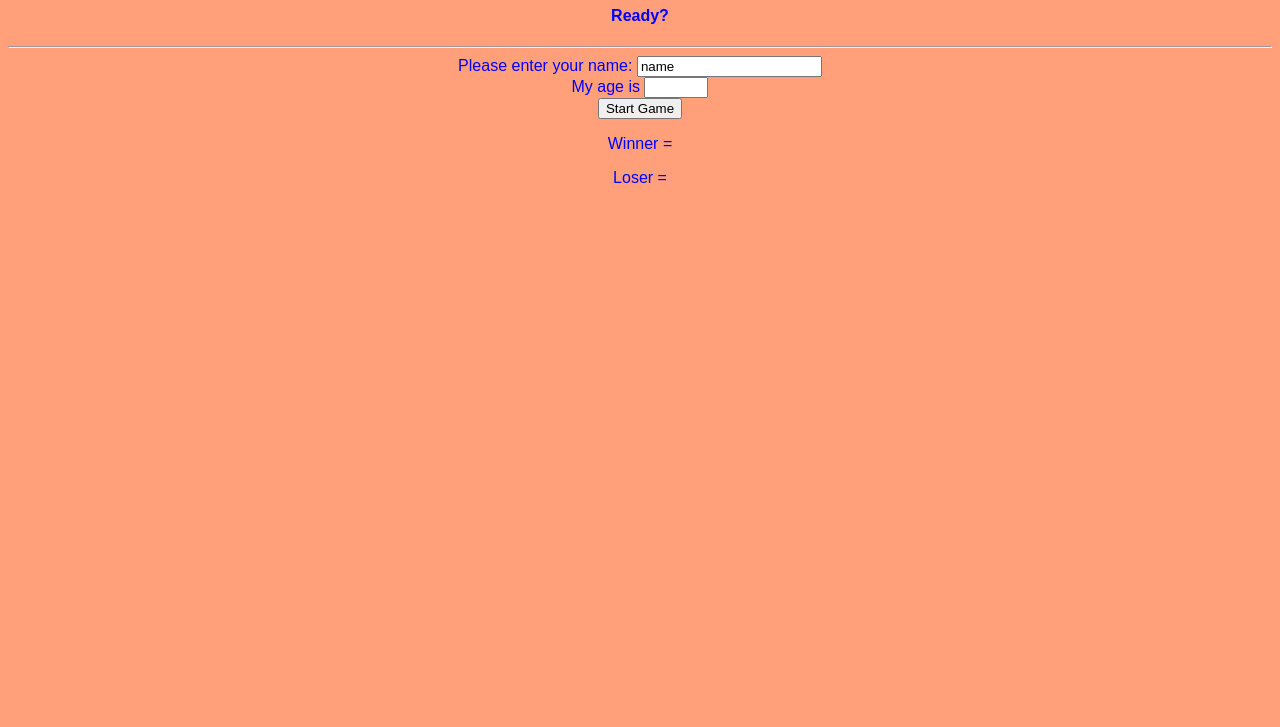
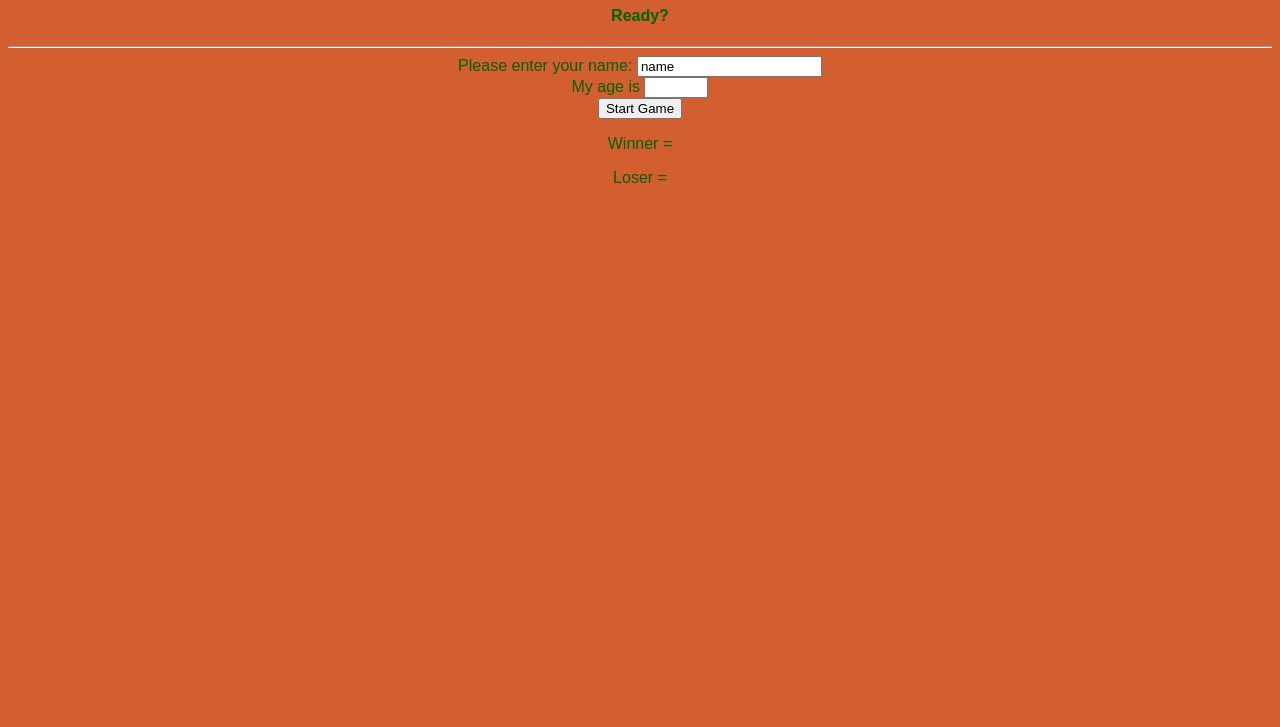
Before and after one commit to aichii/rock-paper-scissors, a website: page index.html in a window 1280 px wide. Shown: the part 73-800 px from the top of the page. Drawn offline with Linux system fonts and the light colour scheme.

Commit message:
minor styling

```diff
--- a/app.js
+++ b/app.js
@@ -1,5 +1,5 @@
 const pickAWinner = (user, computer) => {
-  //tie
+  pickAWinner = pickAWinner.toLowerCase()
   if (user == computer){
     console.log("It's a tie!")
     return "It's a tie!"
--- a/style.css
+++ b/style.css
@@ -1,6 +1,6 @@
 body {
-  background-color: lightsalmon;
-  color: blue;
+  background-color: rgb(211, 94, 47);
+  color: darkgreen;
   text-align: center;
   font-family: Arial, Helvetica, sans-serif;
 }
```
